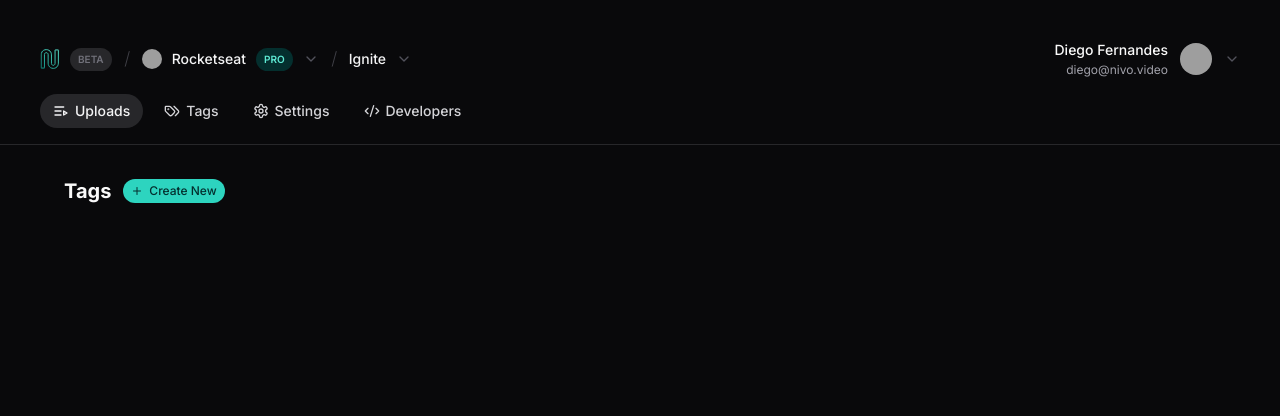
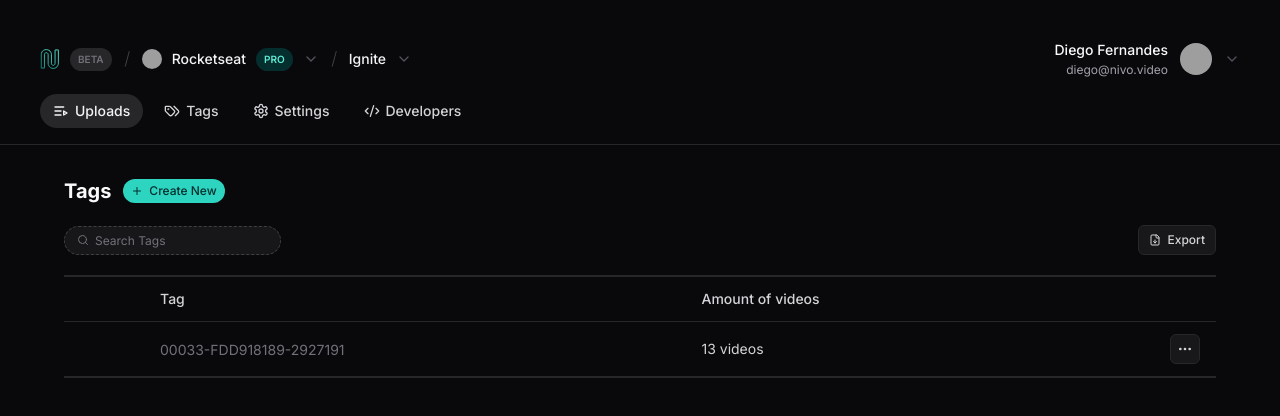
Before and after one commit to V-Matheus/Listagem-de-Dados, a React (Vite) app: page / in a window 1280 px wide. Shown: the top 416 px of the page. Built offline with nearby package versions, Linux system fonts and the light colour scheme; grey boxes are pictures that could not be loaded.

Commit message:
primeiro item da tabela

```diff
--- a/src/app.tsx
+++ b/src/app.tsx
@@ -1,9 +1,11 @@
-import { Plus } from "lucide-react"
+import { Plus, Search, FileDown, MoreHorizontal } from "lucide-react"
 import { Header } from "./components/header"
 import { Tabs } from "./components/tabs"
 import { Button } from "./components/ui/button"
+import { Control, Input } from "./components/ui/input"
+import { Table, TableBody, TableCell, TableHead, TableHeader, TableRow } from "./components/ui/table"
 
-function App() {
+export function App() {
 
   return (
       <div className="py-10 space-y-8">
@@ -19,9 +21,49 @@
               Create New
             </Button>
           </div>
+
+          <div className="flex items-center justify-between">
+            <Input variant="filter">
+              <Search className="size-3"/>
+              <Control placeholder="Search Tags"/>
+            </Input>
+
+            <Button>
+              <FileDown className="size-3"/>
+              Export
+            </Button>
+          </div>
+
+          <Table>
+            <TableHeader>
+              <TableRow>
+                <TableHead></TableHead>
+                <TableHead>Tag</TableHead>
+                <TableHead>Amount of videos</TableHead>
+                <TableHead></TableHead>
+              </TableRow>
+            </TableHeader>
+            <TableBody>
+              <TableRow>
+                <TableCell></TableCell>
+                <TableCell>
+                  <div className="flex flex-col gap-0.5">
+                    <span className="font-medium"></span>
+                    <span className="text-xm text-zinc-500">00033-FDD918189-2927191</span>
+                  </div>
+                </TableCell>
+                <TableCell className="text-zinc-300">
+                  13 videos
+                </TableCell>
+                <TableCell className="text-right">
+                  <Button size="icon">
+                    <MoreHorizontal className="size-4"/>
+                  </Button>
+                </TableCell>
+              </TableRow>
+            </TableBody>
+          </Table>
         </main>
       </div>
   )
 }
-
-export default App
--- a/src/main.tsx
+++ b/src/main.tsx
@@ -1,6 +1,6 @@
 import React from 'react'
 import ReactDOM from 'react-dom/client'
-import App from './app.tsx'
+import {App} from './app.tsx'
 import './index.css'
 
 ReactDOM.createRoot(document.getElementById('root')!).render(
```
